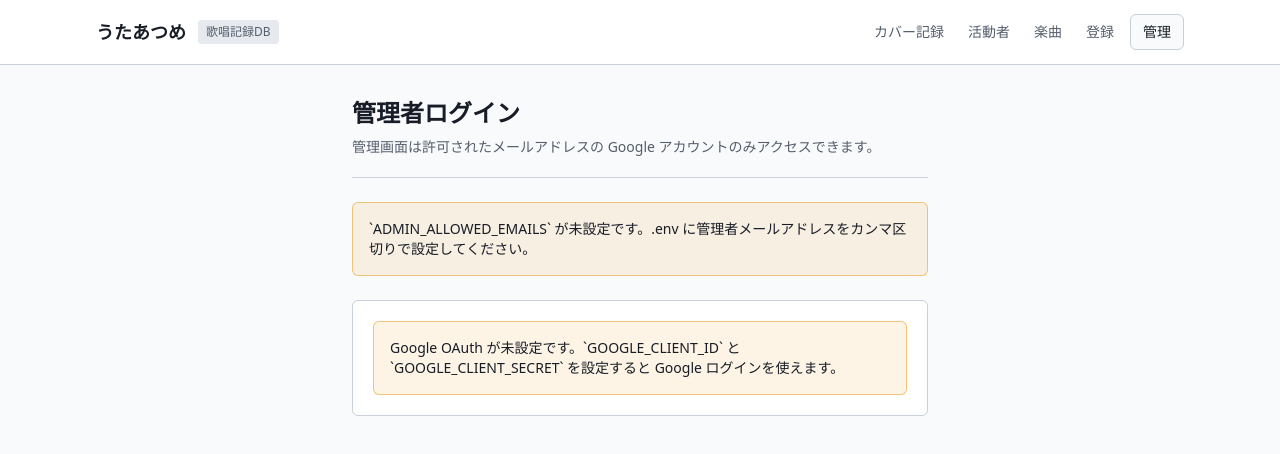
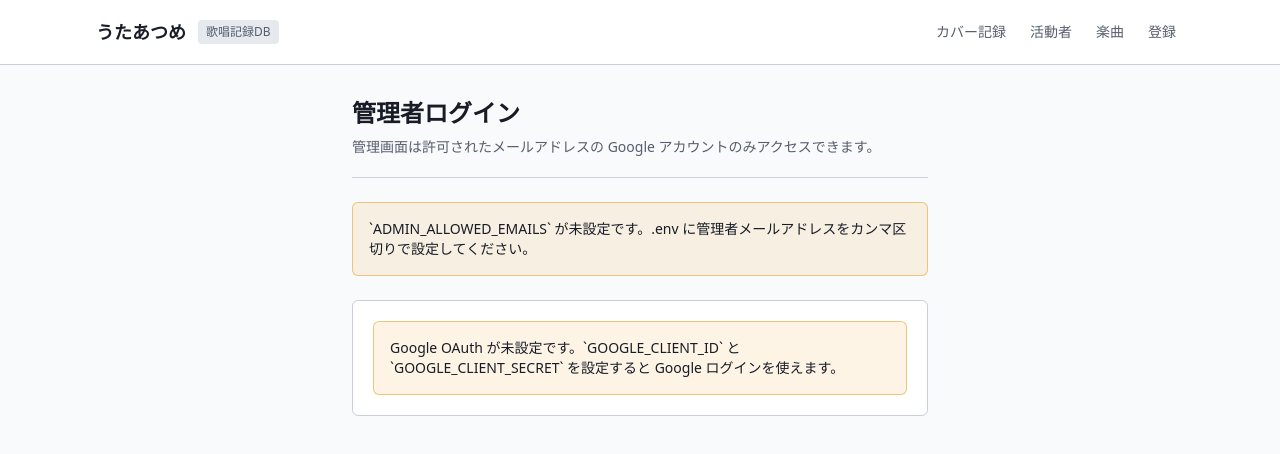
Before and after one commit to Shimizu-Kanta/OtoAtsume, a Next.js app: page /admin/login in a window 1280 px wide. Shown: the top 454 px of the page. Built offline with nearby package versions, Linux system fonts and the light colour scheme.

Commit message:
fix: 管理画面へのリンクを削除し、READMEを更新

```diff
--- a/components/site-header.tsx
+++ b/components/site-header.tsx
@@ -1,7 +1,4 @@
 import Link from "next/link";
-
-import { buttonVariants } from "@/components/ui/button";
-import { cn } from "@/lib/utils";
 
 const navItems = [
   { href: "/covers", label: "カバー記録" },
@@ -32,9 +29,6 @@ export function SiteHeader() {
               {item.label}
             </Link>
           ))}
-          <Link href="/admin" className={cn(buttonVariants({ size: "sm", variant: "outline" }))}>
-            管理
-          </Link>
         </nav>
       </div>
     </header>
```
Also changed, not shown: 1 other file (tests, documents, lock files or other folders).
